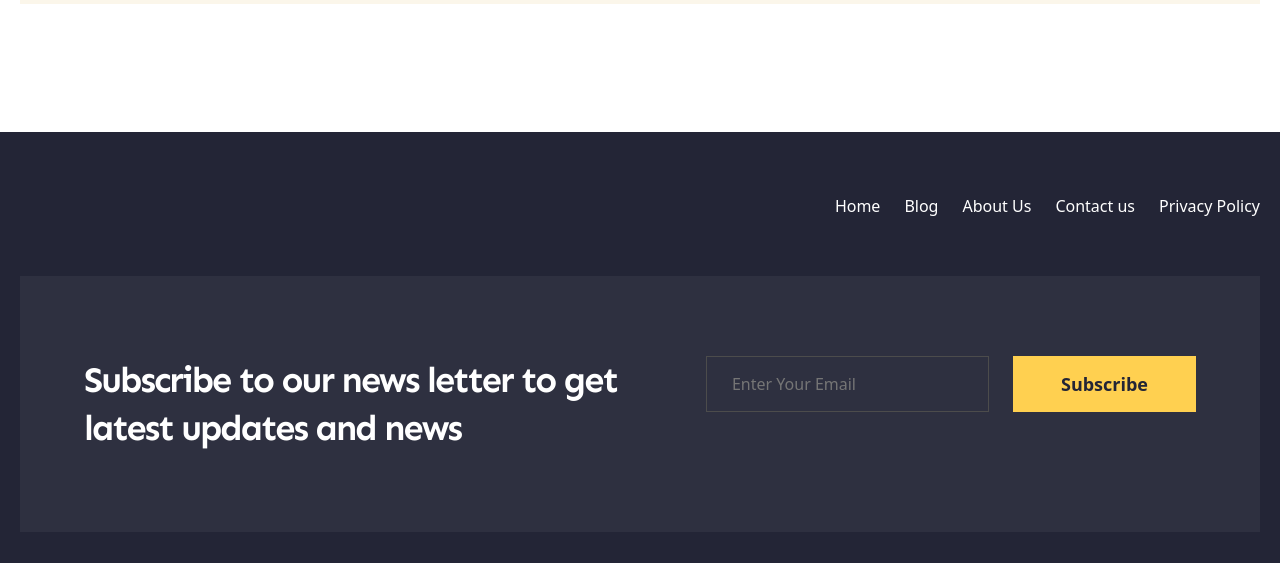
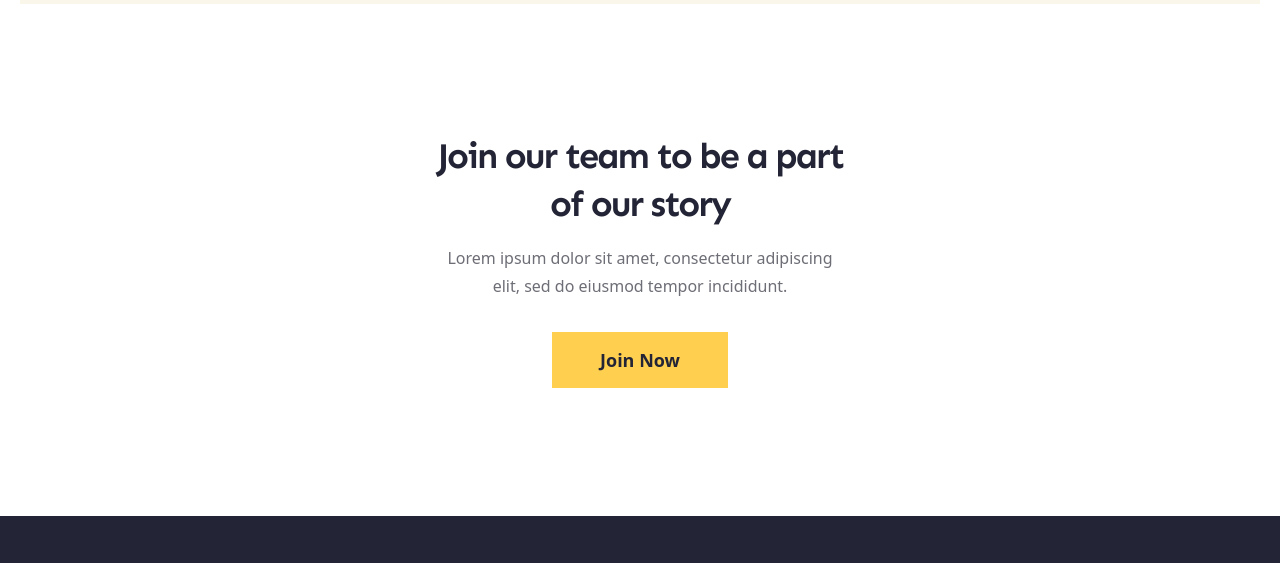
Before and after one commit to Lingrode/finsweet, a website built with Vite: page src/index.html in a window 1280 px wide. Shown: the part 4700-5263 px from the top of the page. Built offline with nearby package versions, Linux system fonts and the light colour scheme; files whose address does not match are found by name.

Commit message:
add join section

```diff
--- a/src/css/home.css
+++ b/src/css/home.css
@@ -6,3 +6,4 @@
 @import url("./home/authors.css");
 @import url("./home/companies.css");
 @import url("./home/mind.css");
+@import url("./home/join.css");
--- /dev/null
+++ b/src/css/home/join.css
@@ -0,0 +1,21 @@
+.join {
+  margin-bottom: 128px;
+}
+
+.join__inner {
+  max-width: 414px;
+  margin: 0 auto;
+  text-align: center;
+}
+
+.join__title {
+  margin-bottom: 16px;
+}
+
+.join__text {
+  margin-bottom: 32px;
+}
+
+.join__link {
+  margin: 0 auto;
+}
--- a/src/index.html
+++ b/src/index.html
@@ -48,6 +48,7 @@
         icons-path="./img/sprite.svg"
         image-path="./img/profile-picture.png"
       />
+      <load src="./partials/home/join.html" />
     </main>
 
     <load src="./partials/footer.html" icons-path="./img/sprite.svg" />
--- /dev/null
+++ b/src/partials/home/join.html
@@ -0,0 +1,12 @@
+<section class="join">
+  <div class="container">
+    <div class="join__inner">
+      <h3 class="join__title">Join our team to be a part of our story</h3>
+      <p class="join__text">
+        Lorem ipsum dolor sit amet, consectetur adipiscing elit, sed do eiusmod
+        tempor incididunt.
+      </p>
+      <a class="join__link btn" href="#">Join Now</a>
+    </div>
+  </div>
+</section>
```
